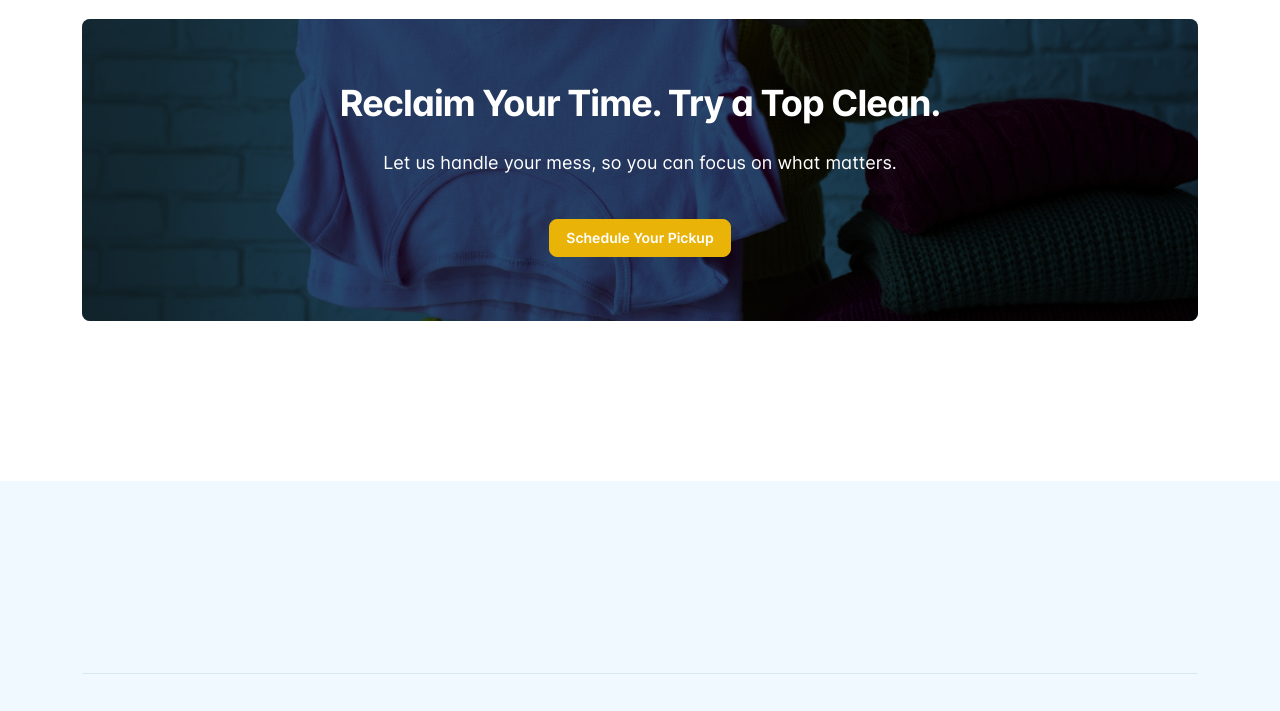
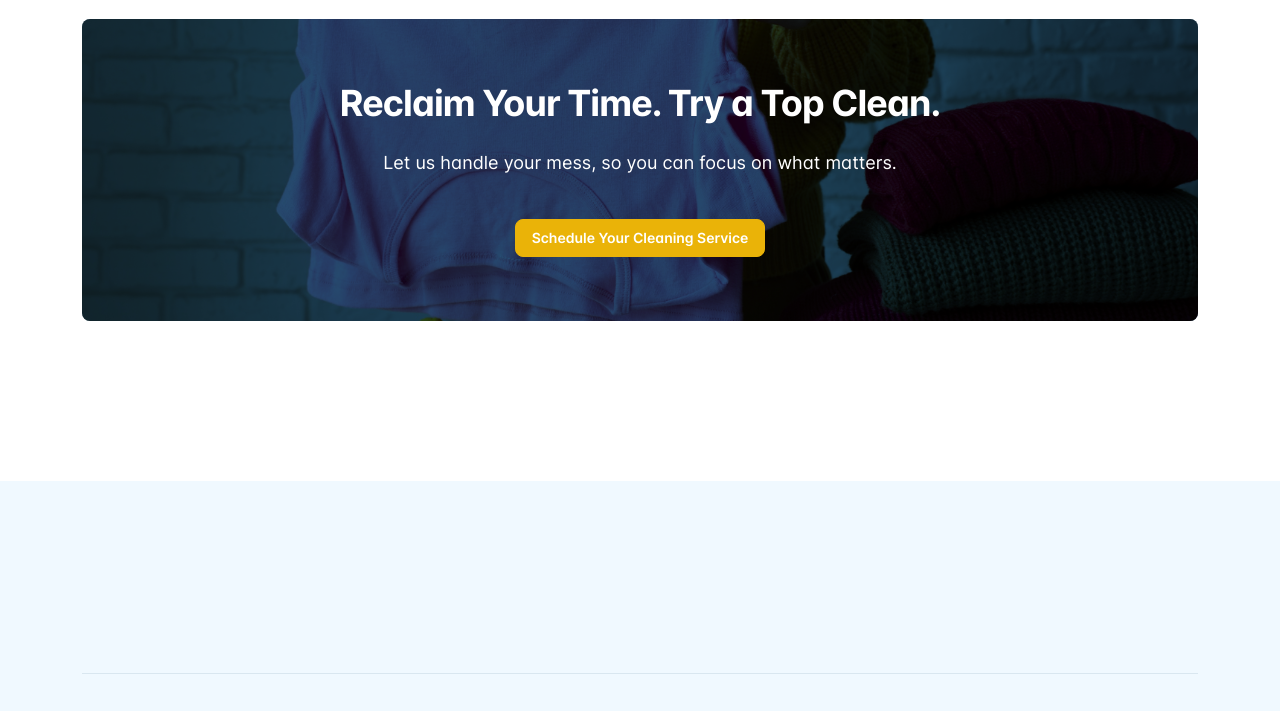
Before and after one commit to Nicholasvp/Freshen-1.0.0, a plain HTML site: page services.html in a window 1280 px wide. Shown: the part 5219-5930 px from the top of the page. Drawn offline with Linux system fonts and the light colour scheme.

Commit message:
Schedule Your Cleaning Service

```diff
--- a/services.html
+++ b/services.html
@@ -96,8 +96,10 @@
 					<img src="./assets/logo/logo.png" height="40" alt="logo">
 				</a>
 				<a href="./index.html" class="navbar-brand">
-					<p style="font-family: 'Times New Roman', Times, serif; font-size: 1.5rem; margin: 0;">TOP CLEANING</p>
-					<p style="font-family: 'Times New Roman', Times, serif; font-size: 0.8rem; margin: 0;">GENERAL CORPORATION</p>
+					<p style="font-family: 'Times New Roman', Times, serif; font-size: 1.5rem; margin: 0;">TOP CLEANING
+					</p>
+					<p style="font-family: 'Times New Roman', Times, serif; font-size: 0.8rem; margin: 0;">GENERAL
+						CORPORATION</p>
 				</a>
 
 				<div class="dropdown ms-3 order-last">
@@ -703,7 +705,7 @@
 						</p>
 						<div class="mt-4 pt-3 text-center">
 							<a href="./contact.html" class="btn btn-lg btn-primary text-white text-sm fw-semibold">
-								Schedule Your Pickup
+								Schedule Your Cleaning Service
 							</a>
 						</div>
 					</div>
```
Also changed, not shown: about-rtl.html (+1 -1 lines), about.html (+1 -1 lines), blog-author-rtl.html (+1 -1 lines), blog-author.html (+1 -1 lines), blog-post-rtl.html (+1 -1 lines), blog-post.html (+1 -1 lines), blog-rtl.html (+1 -1 lines), blog.html (+1 -1 lines), services-rtl.html (+1 -1 lines).
